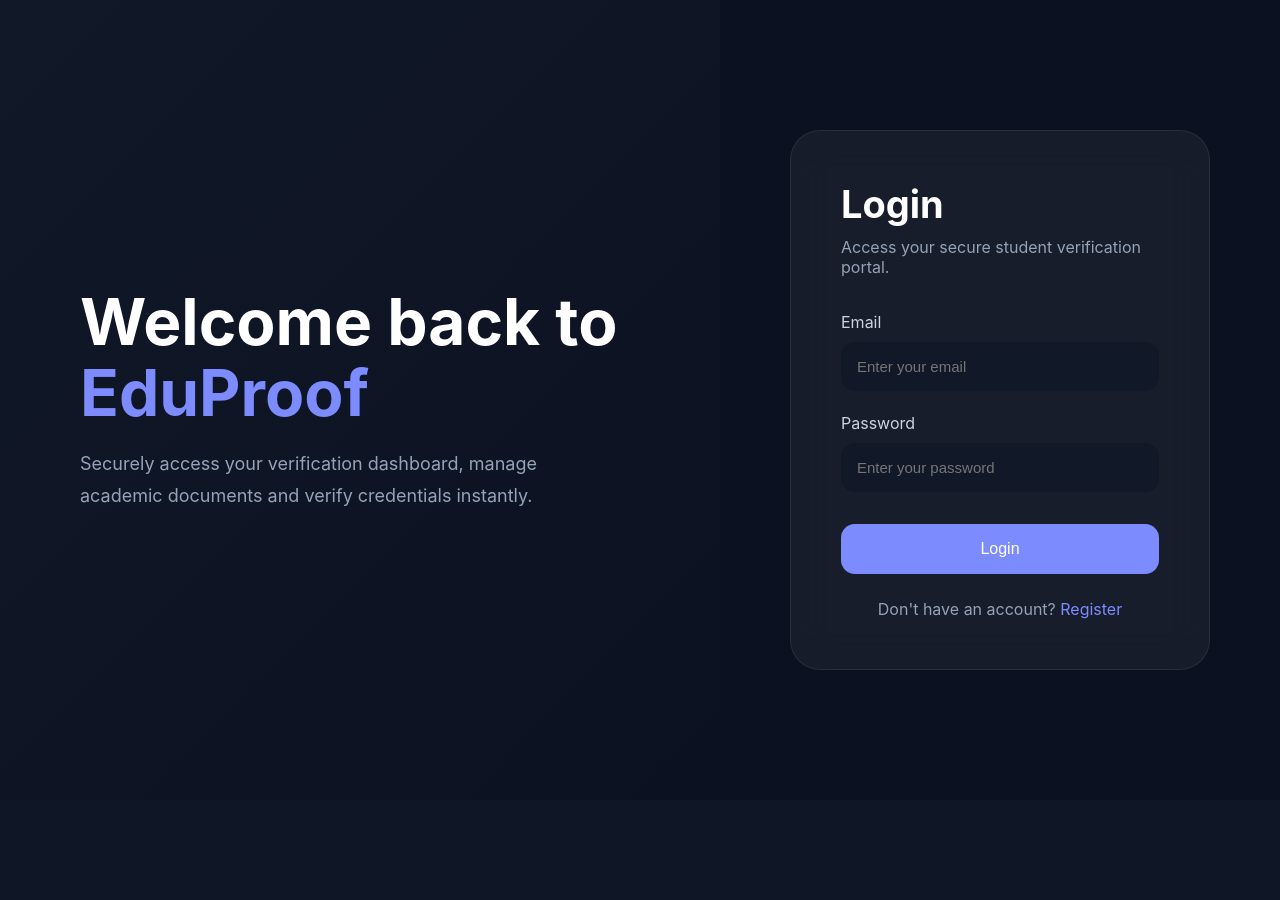
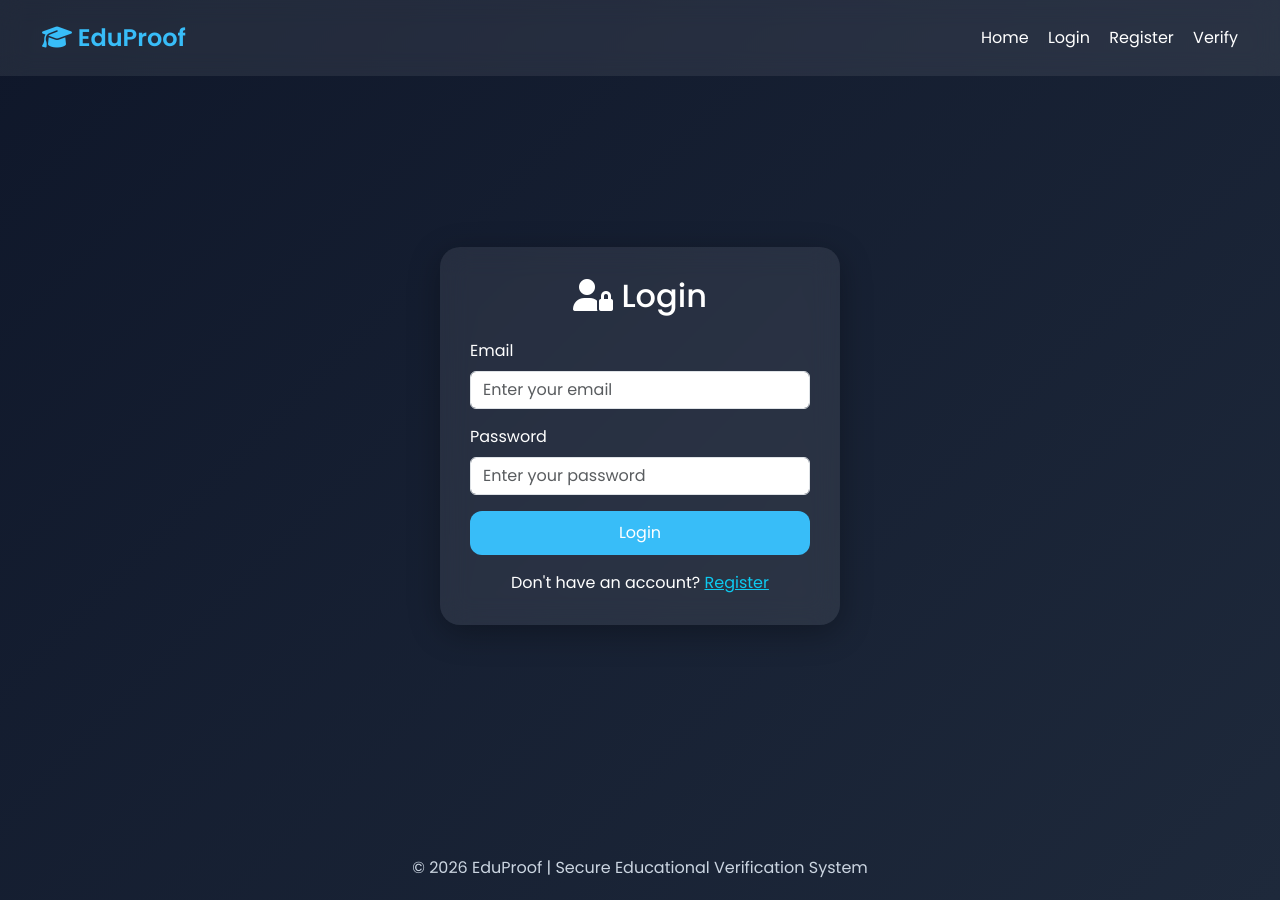
Before and after one commit to Mohammad-Yousuf2272/Eduproof, a Flask app: page /login in a window 1280 px wide. Before the commit the page ends 670 px from the top, so only its background shows below. Run offline with Flask 3, Linux system fonts and the light colour scheme.

Commit message:
Refactor login.html

```diff
--- a/templates/login.html
+++ b/templates/login.html
@@ -1,204 +1,69 @@
 
-<!DOCTYPE html>
-<html lang="en">
-<head>
-    <meta charset="UTF-8">
-    <meta name="viewport" content="width=device-width, initial-scale=1.0">
-    <title>EduProof Login</title>
+{% extends 'base.html' %}
 
-    <link rel="stylesheet" href="{{ url_for('static', filename='style.css') }}">
+{% block title %}Login | EduProof{% endblock %}
 
-    <style>
+{% block content %}
 
-        body{
-            margin:0;
-            font-family:'Inter',sans-serif;
-            background:#0B1120;
-            color:white;
-            overflow:hidden;
-        }
+<div class="d-flex justify-content-center align-items-center" style="min-height: 80vh;">
 
-        .auth-container{
-            display:flex;
-            min-height:100vh;
-        }
+    <div class="glass-card" style="width: 400px;">
 
-        .auth-left{
-            flex:1;
-            background:linear-gradient(135deg,#111827,#0B1120);
-            display:flex;
-            flex-direction:column;
-            justify-content:center;
-            padding:80px;
-        }
+        <h2 class="text-center mb-4">
+            <i class="fa-solid fa-user-lock"></i>
+            Login
+        </h2>
 
-        .auth-left h1{
-            font-size:64px;
-            margin-bottom:20px;
-            line-height:1.1;
-        }
+        <form method="POST">
 
-        .auth-left span{
-            color:#7C8CFF;
-        }
+            <div class="mb-3">
 
-        .auth-left p{
-            color:#94A3B8;
-            line-height:1.8;
-            font-size:18px;
-            max-width:500px;
-        }
+                <label class="form-label">
+                    Email
+                </label>
 
-        .auth-right{
-            flex:1;
-            display:flex;
-            justify-content:center;
-            align-items:center;
-            position:relative;
-        }
+                <input type="email"
+                       name="email"
+                       class="form-control"
+                       placeholder="Enter your email"
+                       required>
 
-        .login-card{
-            width:420px;
-            padding:50px;
-            border-radius:30px;
-            background:rgba(255,255,255,0.05);
-            backdrop-filter:blur(20px);
-            border:1px solid rgba(255,255,255,0.08);
-            animation:fadeUp 1s ease;
-        }
-
-        .login-card h2{
-            font-size:38px;
-            margin-bottom:10px;
-        }
-
-        .login-card p{
-            color:#94A3B8;
-            margin-bottom:35px;
-        }
-
-        .input-group{
-            margin-bottom:22px;
-        }
-
-        .input-group label{
-            display:block;
-            margin-bottom:10px;
-            color:#CBD5E1;
-        }
-
-        .input-group input{
-            width:100%;
-            padding:16px;
-            border:none;
-            outline:none;
-            border-radius:14px;
-            background:#111827;
-            color:white;
-            font-size:15px;
-            transition:0.3s ease;
-        }
-
-        .input-group input:focus{
-            box-shadow:0 0 0 3px rgba(124,140,255,0.3);
-        }
-
-        .login-btn{
-            width:100%;
-            padding:16px;
-            border:none;
-            border-radius:14px;
-            background:#7C8CFF;
-            color:white;
-            font-size:16px;
-            cursor:pointer;
-            transition:0.3s ease;
-            margin-top:10px;
-        }
-
-        .login-btn:hover{
-            transform:translateY(-3px);
-            box-shadow:0 10px 25px rgba(124,140,255,0.35);
-        }
-
-        .bottom-text{
-            text-align:center;
-            margin-top:25px;
-            color:#94A3B8;
-        }
-
-        .bottom-text a{
-            color:#7C8CFF;
-            text-decoration:none;
-        }
-
-        @media(max-width:900px){
-
-            .auth-left{
-                display:none;
-            }
-
-            .auth-right{
-                width:100%;
-                padding:20px;
-            }
-
-            .login-card{
-                width:100%;
-            }
-        }
-
-    </style>
-
-</head>
-
-<body>
-
-<div class="auth-container">
-
-    <div class="auth-left">
-
-        <h1>Welcome back to <span>EduProof</span></h1>
-
-        <p>
-            Securely access your verification dashboard,
-            manage academic documents and verify credentials instantly.
-        </p>
-
-    </div>
-
-    <div class="auth-right">
-
-        <form class="login-card" method="POST">
-
-            <h2>Login</h2>
-
-            <p>Access your secure student verification portal.</p>
-
-            <div class="input-group">
-                <label>Email</label>
-                <input type="email" name="email" placeholder="Enter your email">
             </div>
 
-            <div class="input-group">
-                <label>Password</label>
-                <input type="password" name="password" placeholder="Enter your password">
+            <div class="mb-3">
+
+                <label class="form-label">
+                    Password
+                </label>
+
+                <input type="password"
+                       name="password"
+                       class="form-control"
+                       placeholder="Enter your password"
+                       required>
+
             </div>
 
-            <button class="login-btn" type="submit">
+            <button type="submit"
+                    class="btn btn-custom w-100">
                 Login
             </button>
 
-            <div class="bottom-text">
-                Don't have an account?
-                <a href="/register">Register</a>
-            </div>
+        </form>
 
-        </form>
+        <div class="text-center mt-3">
+
+            Don't have an account?
+
+            <a href="/register" class="text-info">
+                Register
+            </a>
+
+        </div>
 
     </div>
 
 </div>
 
-</body>
+{% endblock %}
 </html>
```
